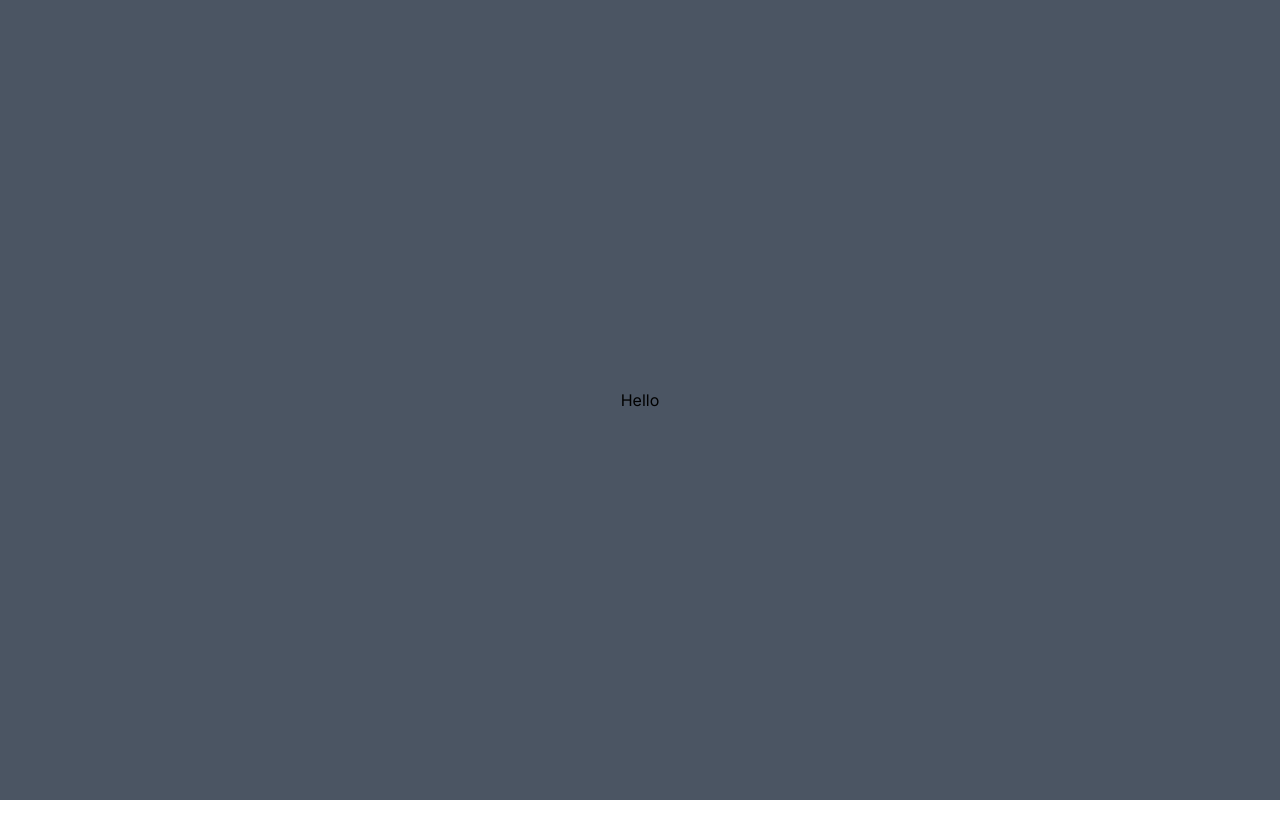
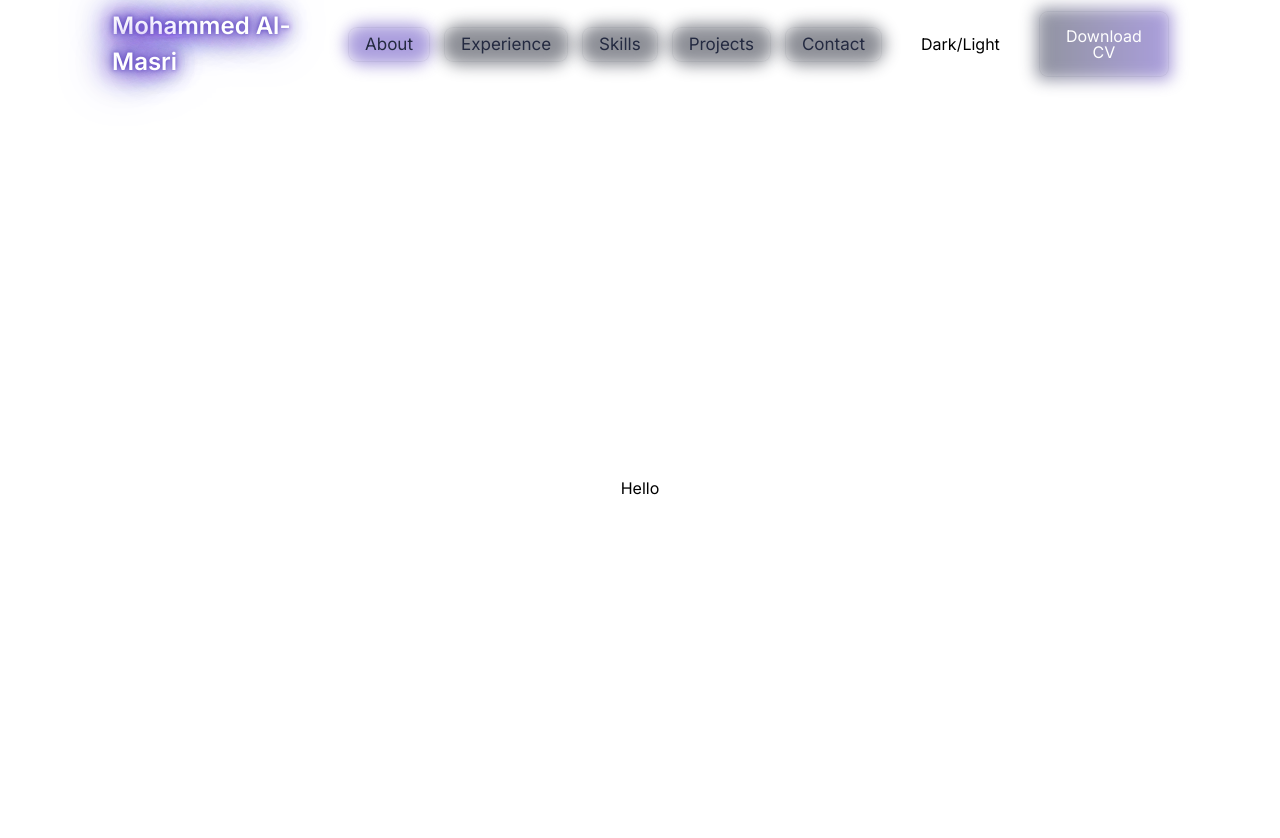
Before and after one commit to Mohammad-Masri/portfolio, a Next.js app: page / in a window 1280 px wide. Shown: the top 838 px of the page. Before the commit the page ends 800 px from the top, so only its background shows below. Built offline with nearby package versions, Linux system fonts and the light colour scheme.

Commit message:
add navbar

```diff
--- a/src/app/layout.tsx
+++ b/src/app/layout.tsx
@@ -1,22 +1,26 @@
-import './globals.css'
-import type { Metadata } from 'next'
-import { Inter } from 'next/font/google'
+import Navbar from "@/components/navbar";
+import "./globals.css";
+import type { Metadata } from "next";
+import { Inter } from "next/font/google";
 
-const inter = Inter({ subsets: ['latin'] })
+const inter = Inter({ subsets: ["latin"] });
 
 export const metadata: Metadata = {
-  title: 'Create Next App',
-  description: 'Generated by create next app',
-}
+  title: "Create Next App",
+  description: "Generated by create next app",
+};
 
 export default function RootLayout({
   children,
 }: {
-  children: React.ReactNode
+  children: React.ReactNode;
 }) {
   return (
     <html lang="en">
-      <body className={inter.className}>{children}</body>
+      <body className={inter.className}>
+        <Navbar />
+        {children}
+      </body>
     </html>
-  )
+  );
 }
--- a/src/app/page.tsx
+++ b/src/app/page.tsx
@@ -1,6 +1,6 @@
 export default function Home() {
   return (
-    <main className="flex flex-row min-h-screen  items-center justify-center bg-gray-600">
+    <main className="flex flex-row min-h-screen items-center justify-center">
       Hello
     </main>
   );
--- /dev/null
+++ b/src/components/navbar-item/index.tsx
@@ -0,0 +1,35 @@
+import Link from "next/link";
+import React from "react";
+
+export type NavbarItemProps = {
+  label: string;
+  link: string;
+  isActive: boolean;
+  textColor?: string;
+};
+
+export default function NavbarItem({
+  label,
+  link,
+  isActive,
+  textColor = "#242A41",
+}: NavbarItemProps) {
+  const style = {
+    backgroundColor: isActive ? "#583FBC" : "#1D2130",
+  };
+  return (
+    <Link className={`relative text-[17px] text-center group`} href={link}>
+      <div
+        style={style}
+        className="absolute -inset-1 rounded-full blur opacity-50 group-hover:opacity-100 transition duration-1000 group-hover:duration-200"
+      ></div>
+
+      <p
+        className={`relative px-4 py-2 ring-1 ring-gray-900/5 rounded-lg leading-none flex items-top justify-start space-x-6`}
+        style={{ color: textColor }}
+      >
+        {label}
+      </p>
+    </Link>
+  );
+}
--- /dev/null
+++ b/src/components/navbar/index.tsx
@@ -0,0 +1,85 @@
+"use client";
+import React, { useState } from "react";
+import NavbarItem, { NavbarItemProps } from "../navbar-item";
+import PrimaryButton from "../primary-button";
+import NeonText from "../neon-text";
+
+export default function Navbar() {
+  const [navbarItems, setNavbarItems] = useState<NavbarItemProps[]>([
+    {
+      label: "About",
+      link: "/#about",
+      isActive: true,
+    },
+    {
+      label: "Experience",
+      link: "/#experience",
+      isActive: false,
+    },
+    {
+      label: "Skills",
+      link: "/#skills",
+      isActive: false,
+    },
+    {
+      label: "Projects",
+      link: "/#projects",
+      isActive: false,
+    },
+    {
+      label: "Contact",
+      link: "/#contact",
+      isActive: false,
+    },
+  ]);
+
+  const handleClickNavbarItem = (index: number) => {
+    const newNavbarItems = navbarItems.map((nbi, i) => {
+      if (i == index) nbi.isActive = true;
+      else nbi.isActive = false;
+      return nbi;
+    });
+
+    setNavbarItems(newNavbarItems);
+  };
+
+  return (
+    <div className="sticky top-0 left-0 py-2 px-28 flex flex-row items-center justify-between">
+      <h1 className="text-[#242A41] text-[24px] font-semibold">
+        <NeonText
+          text=" Mohammed Al-Masri"
+          textColors={["#FFF"]}
+          shadowColors={[
+            "#583FBC",
+            "#583FBC",
+            "#583FBC",
+            "#583FBC",
+            "#583FBC",
+            "#583FBC",
+          ]}
+        />
+      </h1>
+      <div className="flex flex-row gap-10 items-center ">
+        <ul className="flex flex-row gap-4">
+          {navbarItems.map((item, index) => (
+            <div key={index} onClick={() => handleClickNavbarItem(index)}>
+              <NavbarItem
+                label={item.label}
+                link={item.link}
+                isActive={item.isActive}
+              />
+            </div>
+          ))}
+        </ul>
+        <div>Dark/Light</div>
+
+        <PrimaryButton
+          label="Download CV"
+          textColor="#FFF"
+          backgroundColor1="#583FBC"
+          backgroundColor2="#242A41"
+        />
+      </div>
+    </div>
+  );
+}
--- /dev/null
+++ b/src/components/neon-text/index.tsx
@@ -0,0 +1,24 @@
+import React from "react";
+
+type Props = {
+  text: string;
+  textColors?: string[];
+  shadowColors?: string[];
+};
+
+export default function NeonText({
+  text,
+  textColors = [],
+  shadowColors = [],
+}: Props) {
+  const textShadow = shadowColors
+    .map((color, index) => `0 0 ${5 + index * 10}px ${color}`)
+    .join(", ");
+
+  const neonStyle = {
+    color: textColors.join(", "),
+    textShadow,
+  };
+
+  return <p style={neonStyle}>{text}</p>;
+}
--- /dev/null
+++ b/src/components/primary-button/index.tsx
@@ -0,0 +1,37 @@
+"use client";
+import { MouseEventHandler } from "react";
+
+type Props = {
+  label: string;
+  textColor?: string;
+  backgroundColor1?: string;
+  backgroundColor2?: string;
+  onClick?: MouseEventHandler<HTMLButtonElement> | undefined;
+};
+
+export default function PrimaryButton({
+  label,
+  textColor = "#000",
+  onClick = () => {},
+  backgroundColor1 = "#DC2626",
+  backgroundColor2 = "#9333EA",
+}: Props) {
+  const gradientStyle = {
+    backgroundImage: `linear-gradient(to left, ${backgroundColor1}, ${backgroundColor2})`,
+  };
+  return (
+    <button className="relative group cursor-pointer" onClick={onClick}>
+      <div
+        style={gradientStyle}
+        className="absolute -inset-1  rounded-lg blur opacity-50 group-hover:opacity-100 transition duration-1000 group-hover:duration-200"
+      ></div>
+      <div
+        className={`relative px-6 py-4  ring-1 ring-gray-900/5 rounded-lg leading-none flex items-top justify-start space-x-6`}
+      >
+        <div className="space-y-2">
+          <p style={{ color: textColor }}>{label}</p>
+        </div>
+      </div>
+    </button>
+  );
+}
--- a/tailwind.config.ts
+++ b/tailwind.config.ts
@@ -1,20 +1,23 @@
-import type { Config } from 'tailwindcss'
+import type { Config } from "tailwindcss";
 
 const config: Config = {
   content: [
-    './src/pages/**/*.{js,ts,jsx,tsx,mdx}',
-    './src/components/**/*.{js,ts,jsx,tsx,mdx}',
-    './src/app/**/*.{js,ts,jsx,tsx,mdx}',
+    "./src/pages/**/*.{js,ts,jsx,tsx,mdx}",
+    "./src/components/**/*.{js,ts,jsx,tsx,mdx}",
+    "./src/app/**/*.{js,ts,jsx,tsx,mdx}",
   ],
   theme: {
     extend: {
       backgroundImage: {
-        'gradient-radial': 'radial-gradient(var(--tw-gradient-stops))',
-        'gradient-conic':
-          'conic-gradient(from 180deg at 50% 50%, var(--tw-gradient-stops))',
+        "gradient-radial": "radial-gradient(var(--tw-gradient-stops))",
+        "gradient-conic":
+          "conic-gradient(from 180deg at 50% 50%, var(--tw-gradient-stops))",
       },
     },
   },
   plugins: [],
-}
-export default config
+  animation: {
+    shine: "shine 3s infinite", // Define the 'shine' animation
+  },
+};
+export default config;
```
Also changed, not shown: src/constants/index.ts (added).
